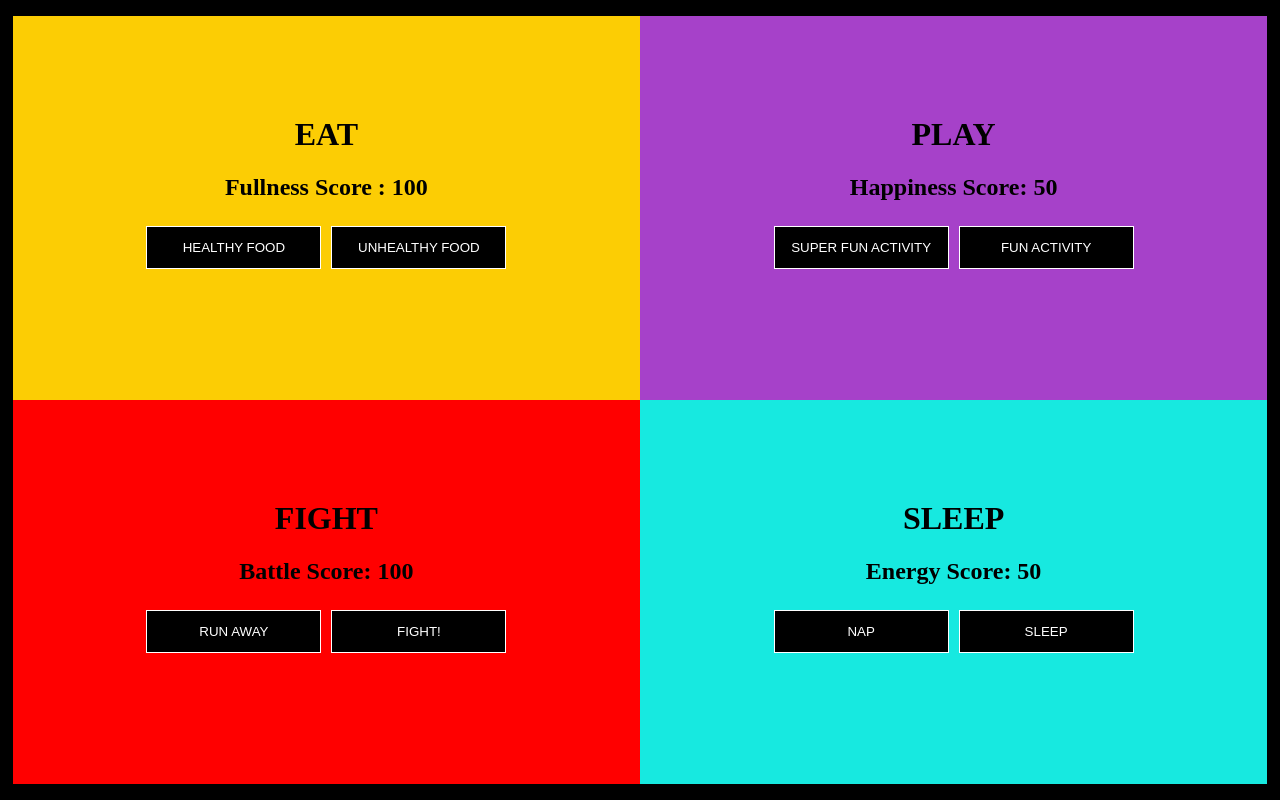
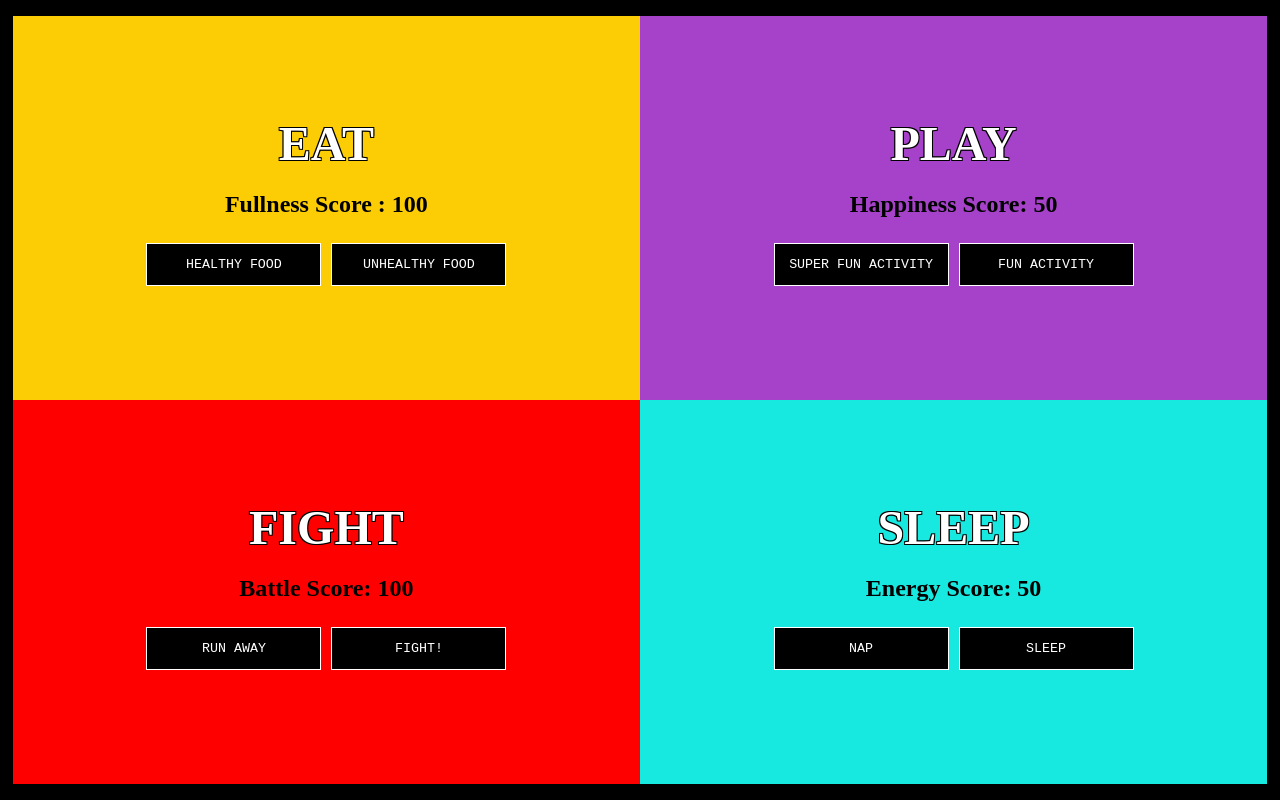
Before and after one commit to bethh56/tamagotchi, a website built with webpack: page src/index.html in a window 1280 px wide. Built offline with nearby package versions, Linux system fonts and the light colour scheme.

Commit message:
improved on styling

```diff
--- a/src/javascripts/components/eat/eat.scss
+++ b/src/javascripts/components/eat/eat.scss
@@ -2,6 +2,13 @@
 
 #eat {
   background-color: $gold;
+}
+
+h1 {
+  color: white;
+  text-shadow: -1px -1px 0 #000, 1px -1px 0 #000, -1px 1px 0 #000, 1px 1px 0 #000;
+  font-size: 300%;
+  margin: 0;
 }
 
 .quad-eat {
@@ -24,4 +31,5 @@ button {
   padding-bottom: 13px;
   margin: 5px;
   width: 175px;
+  font-family: monospace;
 }
```
